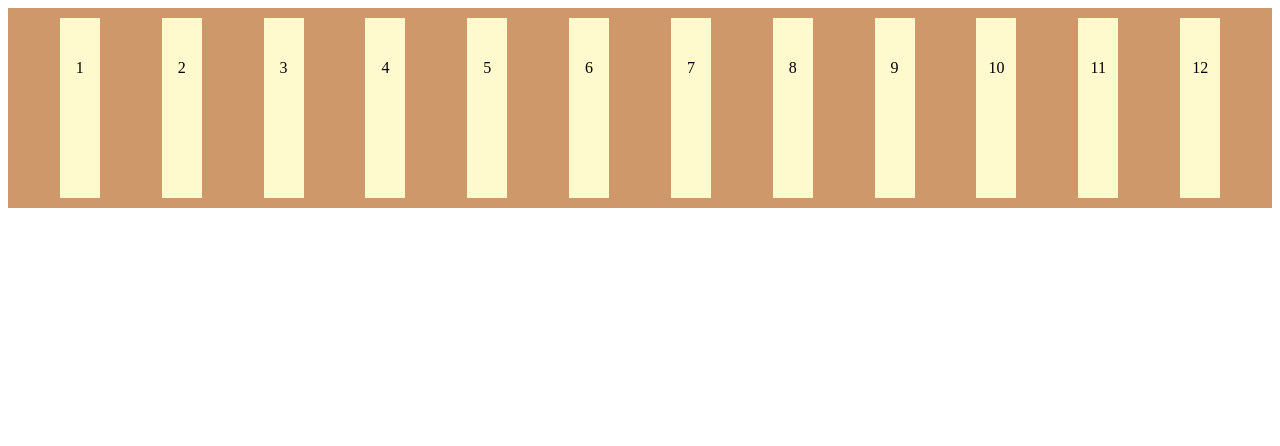
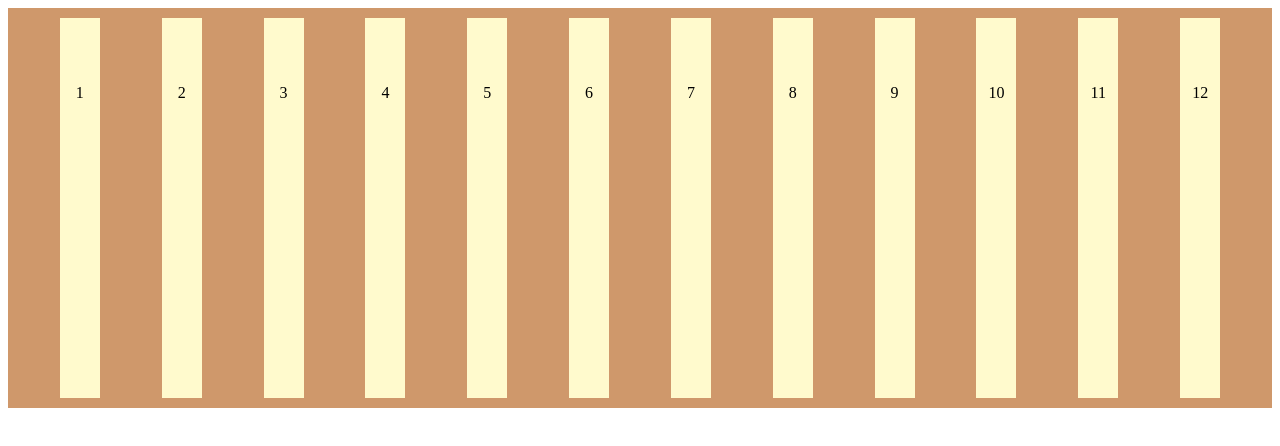
Before and after one commit to RaquelBernalR/MUJER-DIGITAL, a plain HTML site: page 09082021.html in a window 1280 px wide. Drawn offline with Linux system fonts and the light colour scheme.

Commit message:
trabajamos javascript

```diff
--- a/09082021.html
+++ b/09082021.html
@@ -12,7 +12,7 @@
         .flex-container{
             display: flex;
             background: rgb(207, 152, 107);
-            height: 200px;
+            height: 400px;
             flex-direction: row;
             flex-wrap: wrap;
             align-content: stretch;
@@ -24,7 +24,7 @@
             width: 40px;
             margin: 10px;
             background: lemonchiffon;
-            line-height: 100px;
+            line-height: 150px;
             text-align: center;
         }
 
```
